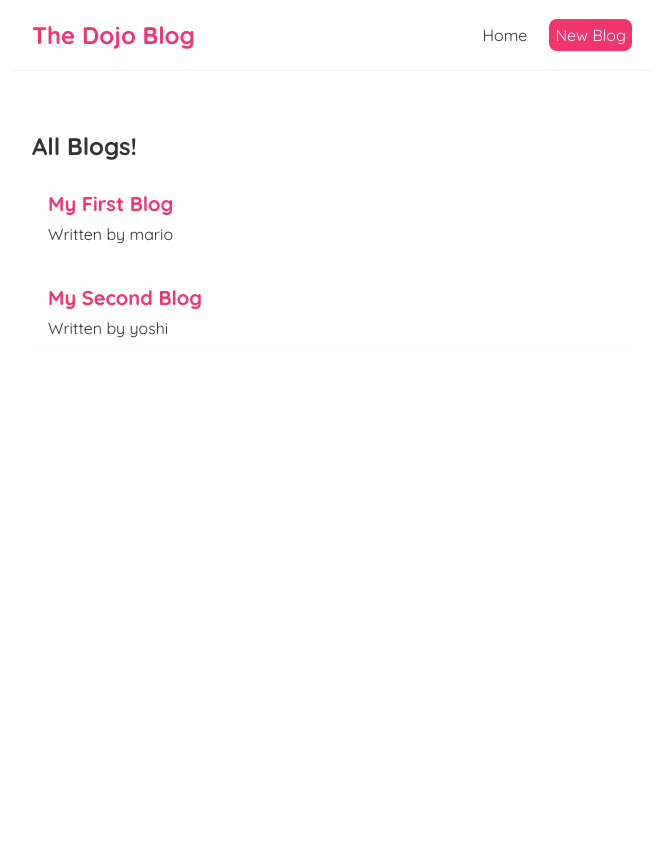
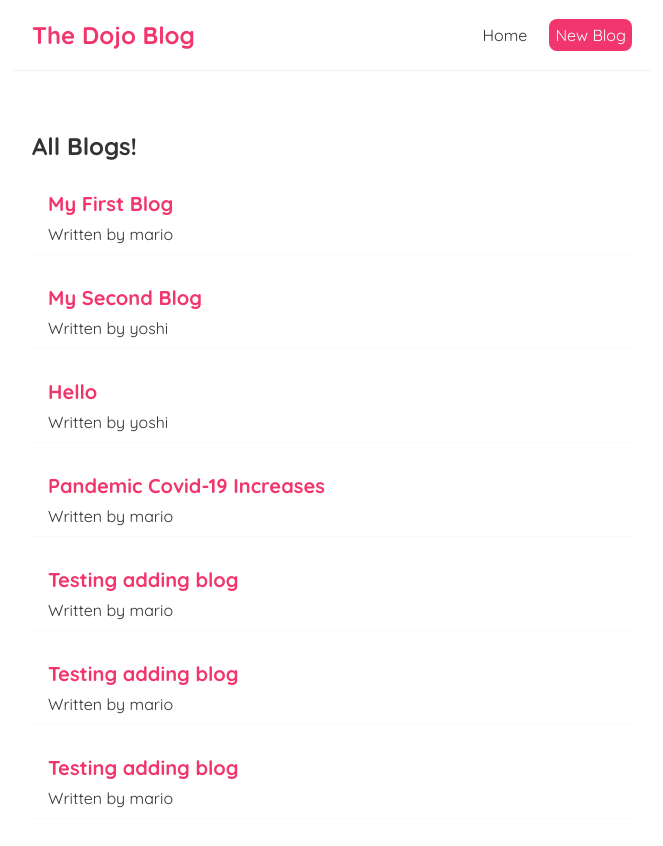
Before and after one commit to triartainyoman/react-dojo-blog, a React (Create React App) app: page / in a window 1280 px wide. Shown: the top 846 px of the page, without its empty margins (308-971 px from the left). Before the commit the page ends 800 px from the top, so only its background shows below. Built offline with nearby package versions, Linux system fonts and the light colour scheme; data requests are answered from the project's data file.

Commit message:
Making a post request

```diff
--- a/data/db.json
+++ b/data/db.json
@@ -11,6 +11,36 @@
       "body": "ac turpis egestas. Fusce aliquet magna a neque. Nullam ut nisi a odio semper cursus. Integer mollis. Integer tincidunt aliquam arcu. Aliquam ultrices iaculis odio. Nam interdum enim non nisi. Aenean eget metus. In nec orci. Donec nibh. Quisque nonummy ipsum non arcu. Vivamus sit amet risus. Donec egestas. Aliquam nec enim. Nunc ut erat. Sed nunc est, mollis non, cursus non, egestas a, dui. Cras pellentesque. Sed dictum. Proin eget odio. Aliquam vulputate ullamcorper magna. Sed eu eros. Nam consequat dolor vitae dolor. Donec fringilla. Donec feugiat metus sit amet ante. Vivamus non lorem vitae odio sagittis semper. Nam",
       "author": "yoshi",
       "id": 2
+    },
+    {
+      "title": "Hello",
+      "body": "Yoshi",
+      "author": "yoshi",
+      "id": 3
+    },
+    {
+      "title": "Pandemic Covid-19 Increases",
+      "body": "Lorem, ipsum dolor sit amet consectetur adipisicing elit. Saepe accusantium veritatis velit voluptatem quidem minima delectus nesciunt porro adipisci numquam beatae molestias maxime error blanditiis minus ad ducimus unde nam labore ullam ipsam, id neque architecto. Ut blanditiis, dolore quibusdam consequuntur rem iure itaque reiciendis ducimus natus repudiandae iusto officiis, id iste dicta ratione voluptatem fugiat ex aperiam dolores vero tenetur nesciunt. Recusandae veritatis voluptatem nam corrupti explicabo, dolorum aperiam temporibus quidem delectus est dolorem consequatur optio ratione sapiente fugiat officia a vitae magni omnis. Architecto ad dolores ut aperiam iste, nobis nemo cupiditate debitis, fugit, suscipit possimus eaque expedita!",
+      "author": "mario",
+      "id": 4
+    },
+    {
+      "title": "Testing adding blog",
+      "body": "Lorem ipsum",
+      "author": "mario",
+      "id": 5
+    },
+    {
+      "title": "Testing adding blog",
+      "body": "Lorem ipsum",
+      "author": "mario",
+      "id": 6
+    },
+    {
+      "title": "Testing adding blog",
+      "body": "Lorem ipsum",
+      "author": "mario",
+      "id": 7
     }
   ]
 }
--- a/src/Create.jsx
+++ b/src/Create.jsx
@@ -4,11 +4,30 @@ const Create = () => {
   const [title, setTitle] = useState("");
   const [body, setBody] = useState("");
   const [author, setAuthor] = useState("mario");
+  const [isLoading, setIsLoading] = useState(false);
+
+  const handleSubmit = (e) => {
+    e.preventDefault();
+    const blog = { title, body, author };
+
+    setIsLoading(true);
+
+    setTimeout(() => {
+      fetch("http://localhost:8000/blogs", {
+        method: "POST",
+        headers: { "Content-Type": "application/json" },
+        body: JSON.stringify(blog),
+      }).then(() => {
+        console.log("New blog added");
+        setIsLoading(false);
+      });
+    }, 1000);
+  };
 
   return (
     <div className="create">
       <h2>Add a new blog</h2>
-      <form>
+      <form onSubmit={handleSubmit}>
         <label>Blog title:</label>
         <input
           type="text"
@@ -30,8 +49,8 @@ const Create = () => {
           <option value="mario">Mario</option>
           <option value="yoshi">Yoshi</option>
         </select>
-        <button>Add Blog</button>
-        <p>{author}</p>
+        {!isLoading && <button>Add Blog</button>}
+        {isLoading && <button disabled>Adding blog...</button>}
       </form>
     </div>
   );
```
